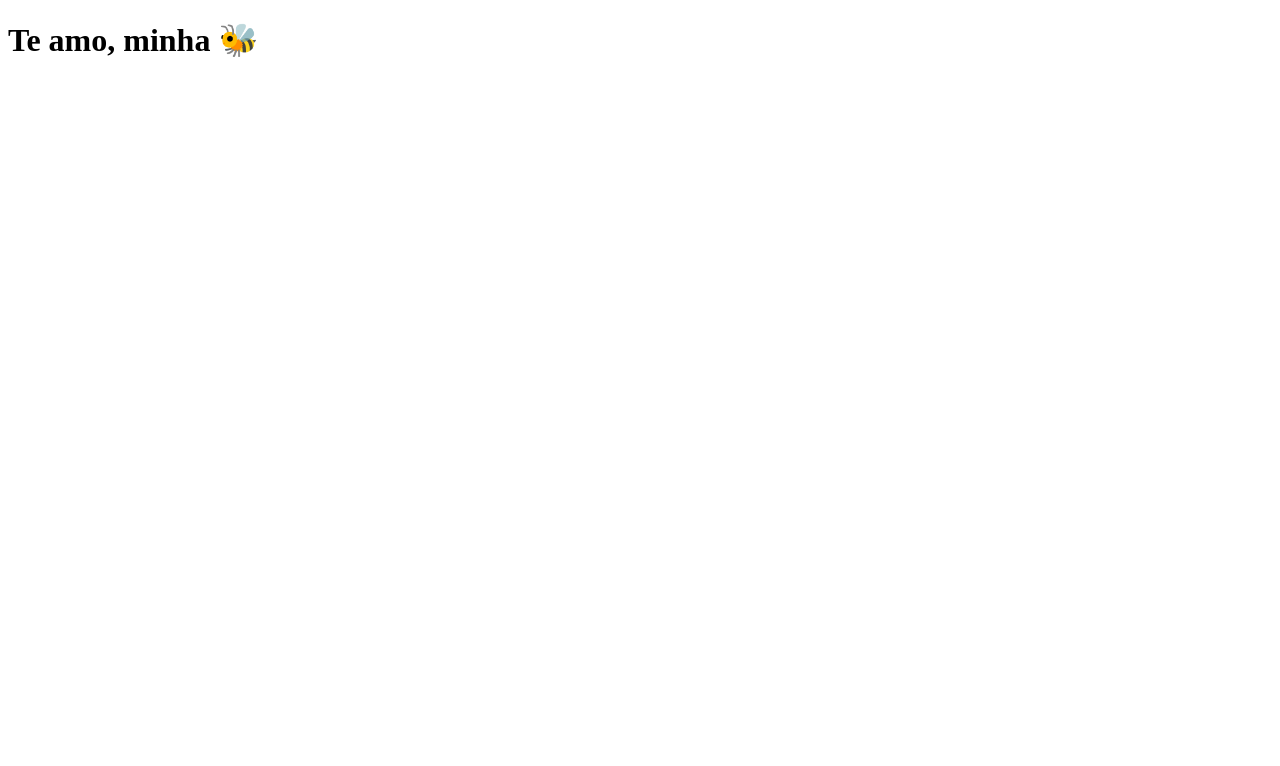
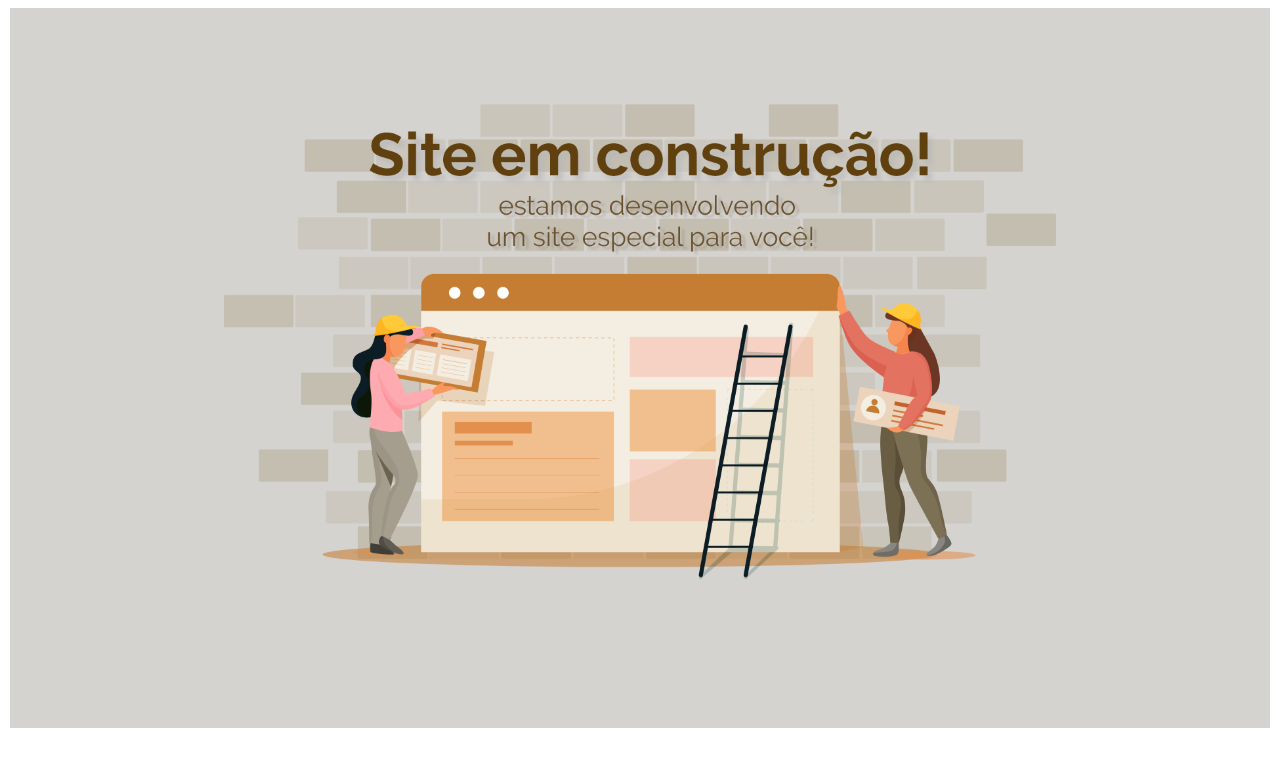
Before and after one commit to CarlosFastLab/clone-tabnews, a Next.js app: page / in a window 1280 px wide. Shown: the top 766 px of the page. Built offline with nearby package versions, Linux system fonts and the light colour scheme.

Commit message:
WIP page

```diff
--- a/pages/index.js
+++ b/pages/index.js
@@ -1,5 +1,17 @@
+import Image from "next/image";
+
 function Home() {
-  return <h1>Te amo, minha 🐝</h1>;
+  return (
+    <Image
+      src="/images/site_em_construcao.png"
+      width={1260}
+      height={720}
+      style={{
+        margin: "auto",
+        display: "block",
+      }}
+    />
+  );
 }
 
 export default Home;
```
Also changed, not shown: public/images/site_em_construcao.png (added).
